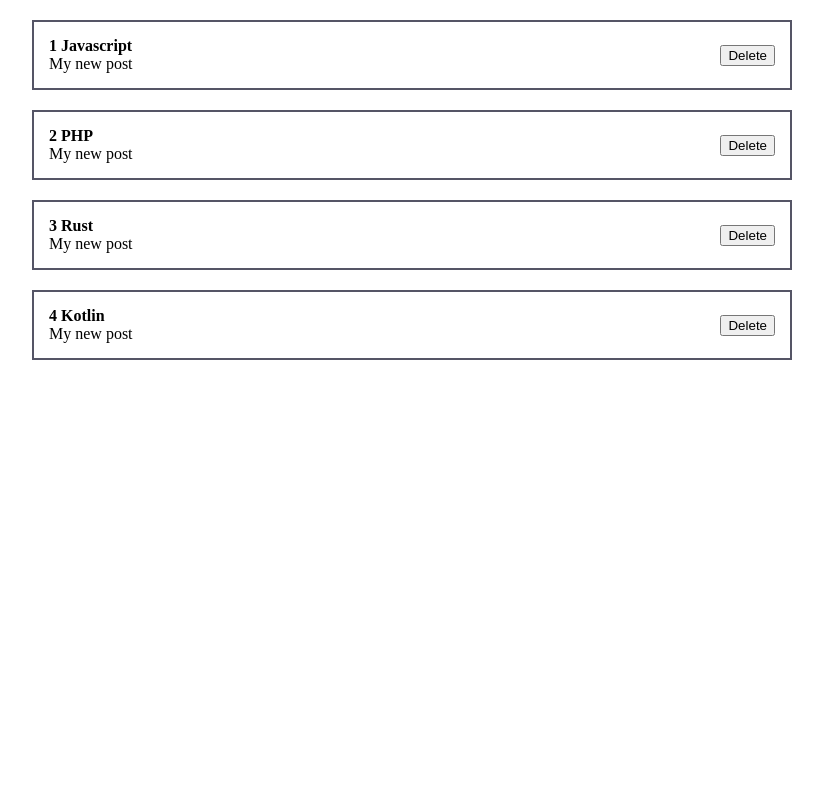
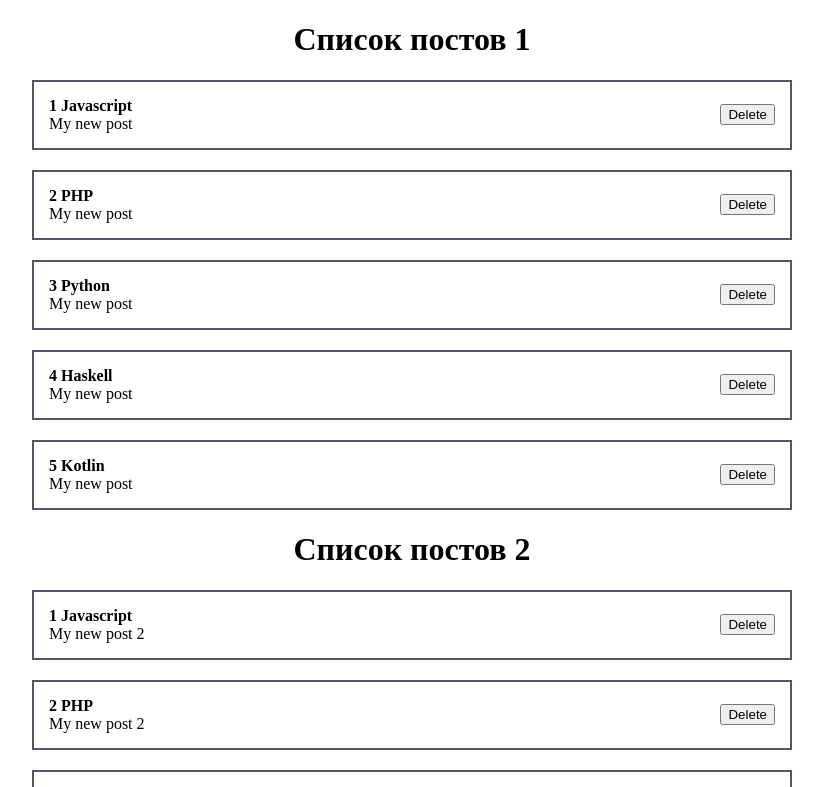
Before and after one commit to RinatValiullov/react-learn-4ront, a React (Create React App) app in the folder project-02/: page / in a window 1280 px wide. Shown: the top 787 px of the page, without its empty margins (228-1051 px from the left). Built offline with nearby package versions, Linux system fonts and the light colour scheme; the HTML template or start-up script is replaced by a standard one.

Commit message:
work with lists

```diff
--- a/project-02/src/App.js
+++ b/project-02/src/App.js
@@ -1,16 +1,31 @@
-import React from "react";
-import Post from "./components/Post";
+import React, { useState } from "react";
+// import Post from "./components/Post";
+import PostList from "./components/PostList";
 import "./styles/App.css";
 
-function App() {
+const App = () => {
+  const [posts, setPosts] = useState([
+    { id: 1, title: "Javascript", body: "My new post" },
+    { id: 2, title: "PHP", body: "My new post" },
+    { id: 3, title: "Python", body: "My new post" },
+    { id: 4, title: "Haskell", body: "My new post" },
+    { id: 5, title: "Kotlin", body: "My new post" }
+  ]);
+
+  const [posts2, setPosts2] = useState([
+    { id: 1, title: "Javascript", body: "My new post 2" },
+    { id: 2, title: "PHP", body: "My new post 2" },
+    { id: 3, title: "Python", body: "My new post 2" },
+    { id: 4, title: "Haskell", body: "My new post 2" },
+    { id: 5, title: "Kotlin", body: "My new post 2" }
+  ]);
+
   return (
     <div className="App">
-      <Post post={{ id: 1, title: "Javascript", body: "My new post" }} />
-      <Post post={{ id: 2, title: "PHP", body: "My new post" }} />
-      <Post post={{ id: 3, title: "Rust", body: "My new post" }} />
-      <Post post={{ id: 4, title: "Kotlin", body: "My new post" }} />
+      <PostList posts={posts} title="Список постов 1" />
+      <PostList posts={posts2} title="Список постов 2" />
     </div>
   );
-}
+};
 
 export default App;
--- /dev/null
+++ b/project-02/src/components/PostList.jsx
@@ -0,0 +1,15 @@
+import React from 'react';
+import Post from './Post';
+
+export default function PostList({posts, title}) {
+  return (
+    <div>
+      <h1 style={{ textAlign: "center" }}>
+        {title}
+      </h1>
+      {posts.map((post) => (
+        <Post post={post} key={post.id} />
+      ))}
+    </div>
+  )
+}
```
